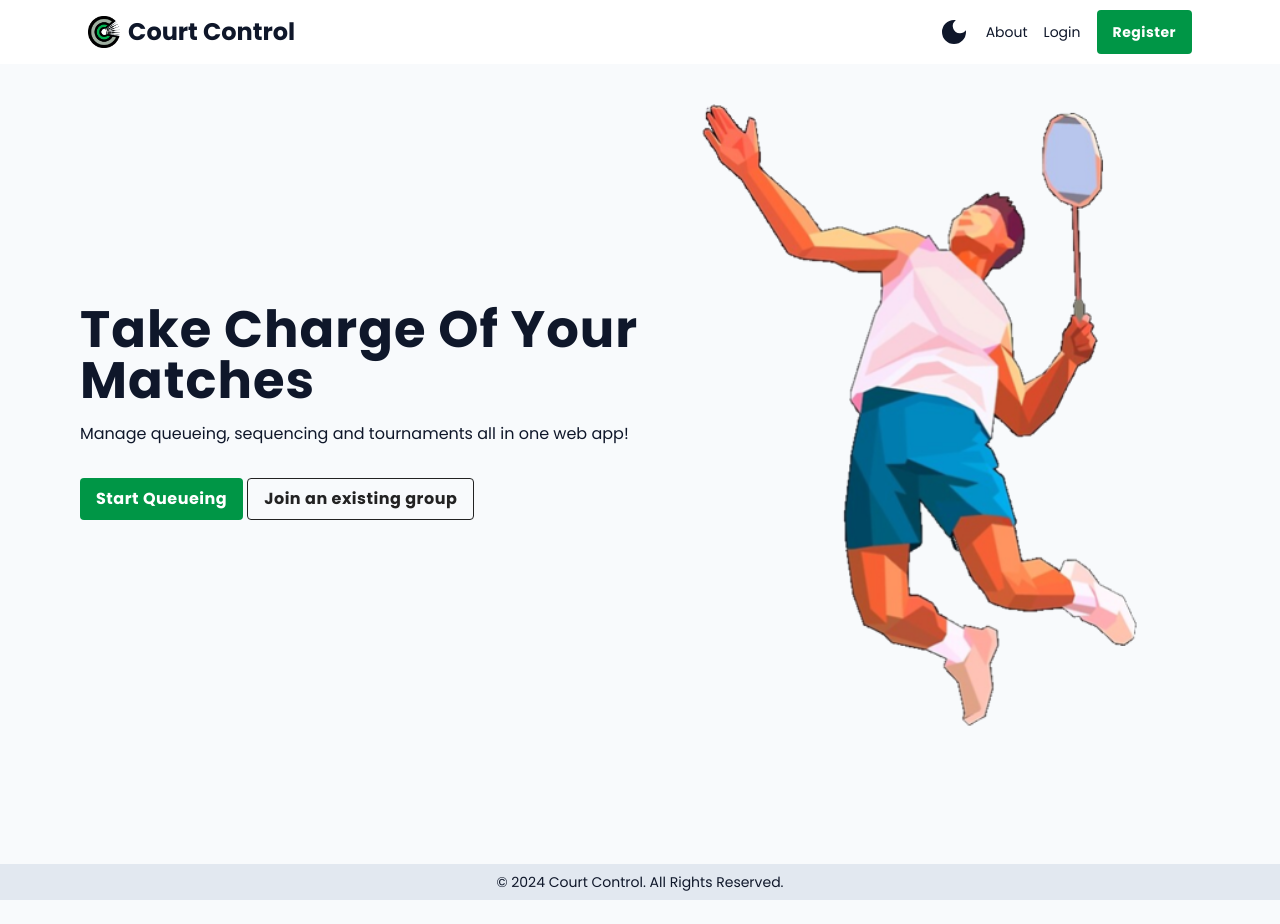
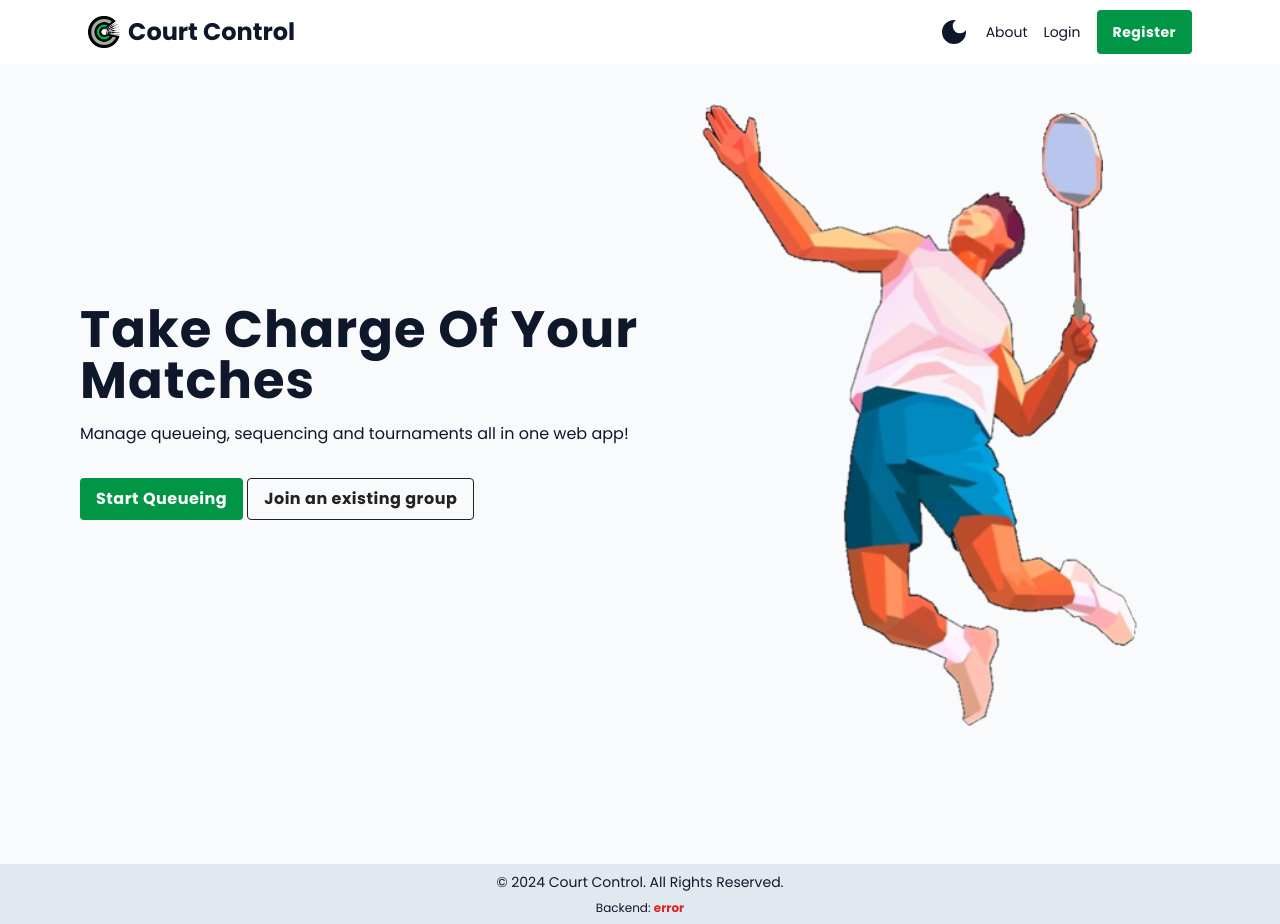
Before and after one commit to famasboy888/mern-court-control, a React (Vite) app in the folder frontend/: page / in a window 1280 px wide. Before the commit the page ends 900 px from the top, so only its background shows below. Built offline with nearby package versions, Linux system fonts and the light colour scheme; no server answers.

Commit message:
#11 - added test component for backend

```diff
--- a/frontend/src/components/Footer.tsx
+++ b/frontend/src/components/Footer.tsx
@@ -1,9 +1,12 @@
+import BackendTest from "../utils/backendTest.utils";
+
 const Footer = () => {
   return (
-    <div className="bg-[var(--grey-200)]">
-      <p className="text-center mx-auto text-sm p-2 max-w-[var(--max-width)] w-[var(--fluid-width)] sticky bottom-0">
+    <div className="flex flex-col items-center gap-2 bg-[var(--grey-200)] p-2">
+      <p className="text-center mx-auto text-sm max-w-[var(--max-width)] w-[var(--fluid-width)] sticky bottom-0">
         &copy; 2024 Court Control. All Rights Reserved.
       </p>
+      <BackendTest />
     </div>
   );
 };
--- /dev/null
+++ b/frontend/src/utils/backendTest.utils.tsx
@@ -0,0 +1,44 @@
+import { useEffect, useState } from "react";
+import { BACKEND_PORT, BACKEND_URL } from "./backendUrl";
+
+const BackendTest = () => {
+  const [message, setMessage] = useState("");
+  const hostname = window.location.hostname;
+  const url =
+    hostname === "localhost"
+      ? BACKEND_URL
+      : `http://${hostname}:${BACKEND_PORT}`;
+
+  const fetchMessage = async () => {
+    try {
+      const res = await fetch(`${url}/api/test`);
+      const data = await res.json();
+      setMessage(data.message);
+      if (!res.ok) {
+        setMessage(`error: ${res.status.toString()}`);
+      }
+    } catch (error) {
+      setMessage(`error`);
+      console.error(error);
+    }
+  };
+
+  useEffect(() => {
+    fetchMessage();
+  }, []);
+
+  return (
+    <div className="text-xs">
+      Backend:{" "}
+      <span
+        className={`font-bold  ${
+          message === "ok" ? "text-[var(--primary-500)]" : "text-red-600"
+        }`}
+      >
+        {message}
+      </span>
+    </div>
+  );
+};
+
+export default BackendTest;
--- a/frontend/src/utils/backendUrl.ts
+++ b/frontend/src/utils/backendUrl.ts
@@ -1,3 +1,2 @@
-const BACKEND_URL = import.meta.env.VITE_BACKEND_URL;
-
-export default BACKEND_URL;
+export const BACKEND_URL = import.meta.env.VITE_BACKEND_URL;
+export const BACKEND_PORT = import.meta.env.VITE_BACKEND_PORT;
```
Also changed, not shown: 1 other file (tests, documents, lock files or other folders).
